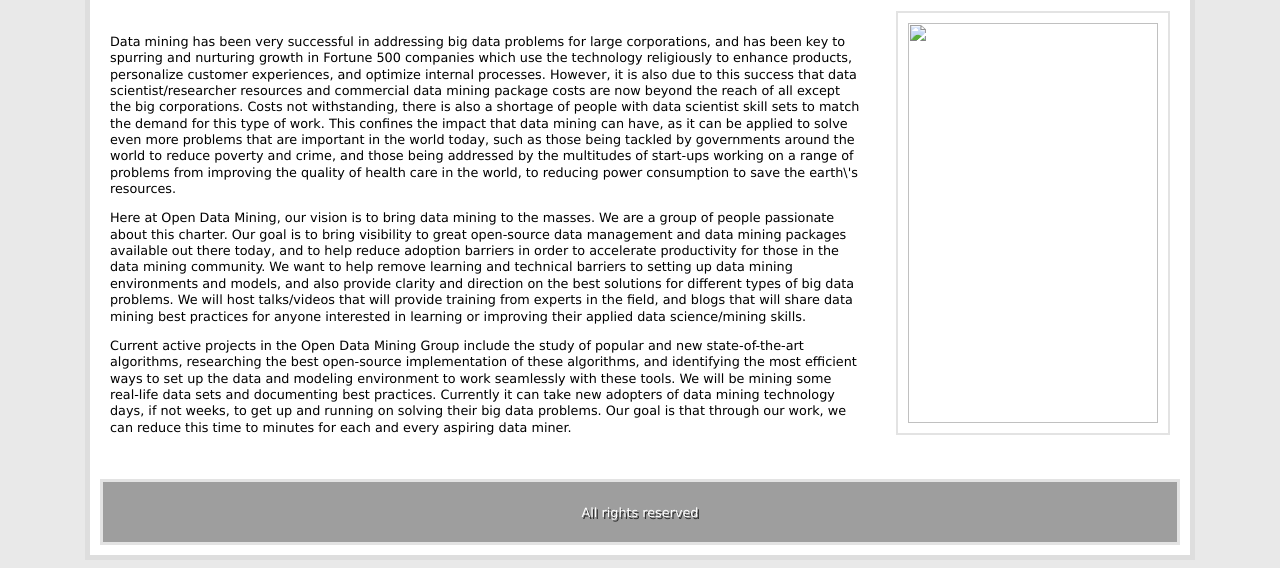
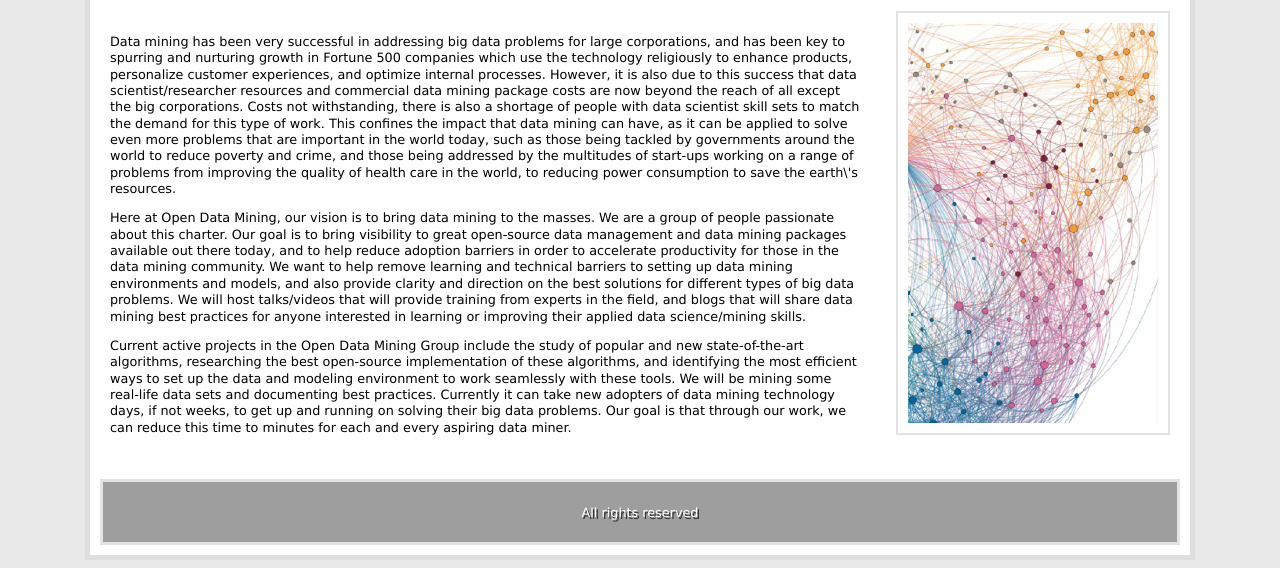
Before and after one commit to praveen766/odm_website, a plain HTML site: page home.html in a window 1280 px wide. Shown: the part 291-859 px from the top of the page. Drawn offline with Linux system fonts and the light colour scheme; the site is published under a folder, as on GitHub Pages, so addresses that start at the root find nothing.

Commit message:
Update home.html

```diff
--- a/home.html
+++ b/home.html
@@ -44,7 +44,7 @@
 	         </div>
 
             <div id="sidebar">
-                <img src="/Images/data-mining.jpg"  style="width:100%; height:100%;"/>
+                <img src="Images/data-mining.jpg"  style="width:100%; height:100%;"/>
             </div>
 
             <footer>
```
